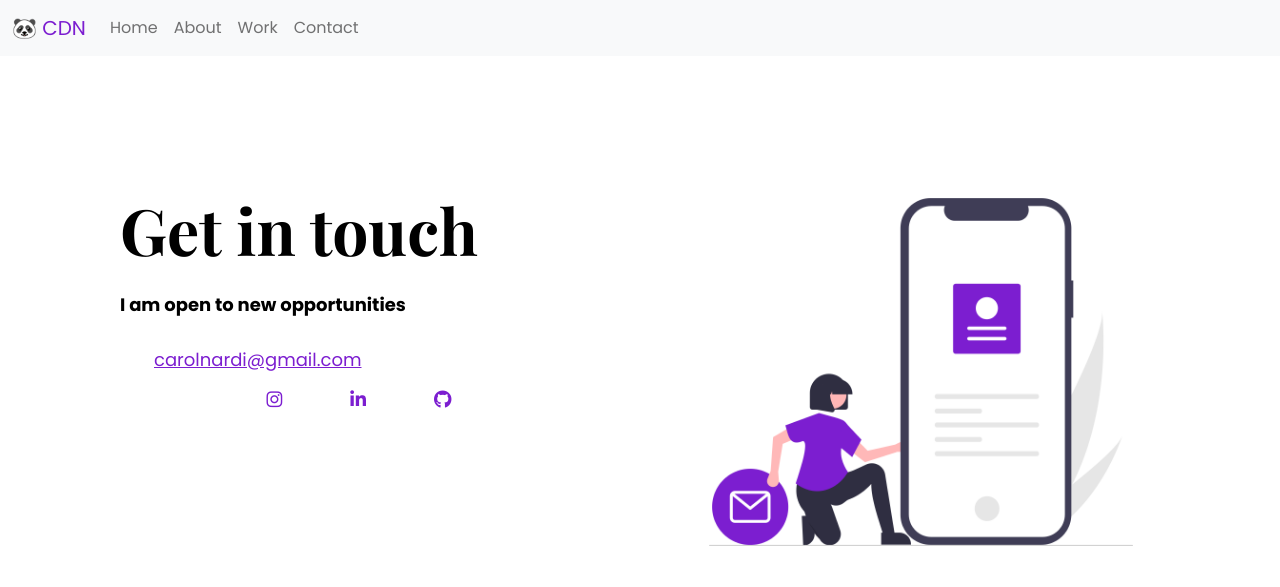
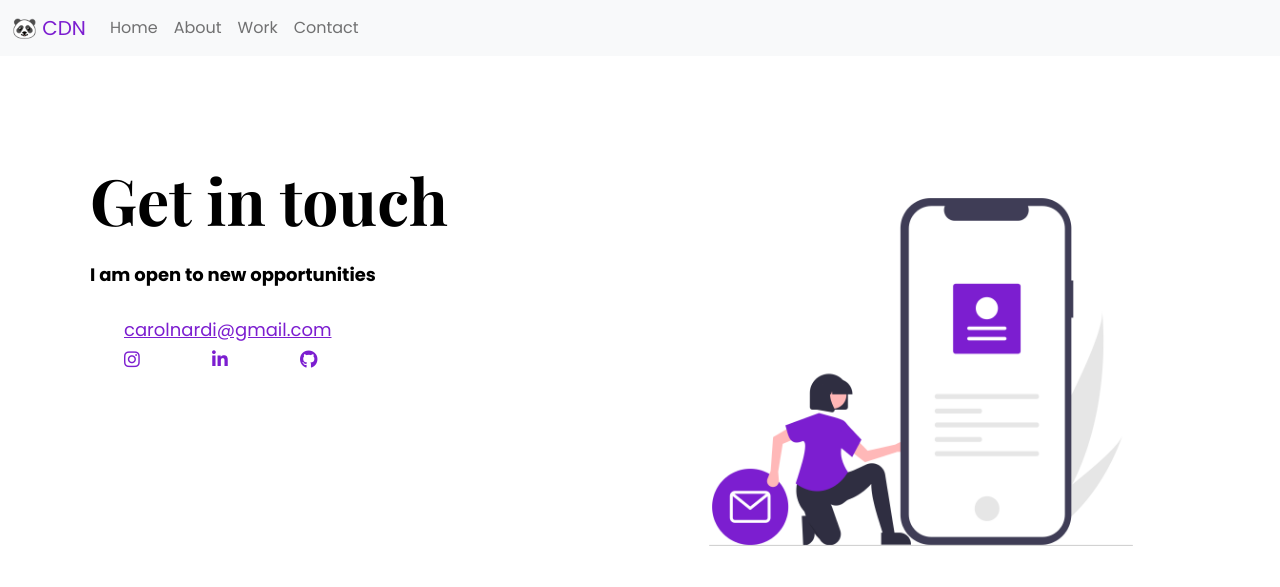
Before and after one commit to Carolnardi/lesson4, a plain HTML site: page contact.html in a window 1280 px wide. Drawn offline with nearby package versions, Linux system fonts and the light colour scheme.

Commit message:
added a new class on contact

```diff
--- a/contact.html
+++ b/contact.html
@@ -64,7 +64,7 @@
     <div class="about-section container" id="contact">
       <div class="row">
         <div class="col-lg-6">
-          <div class="about-section-content">
+          <div class="contact-section-content">
             <h1 class="mb-4 justify-content-center">Get in touch</h1>
             <h2 class="mb-4 justify-content-center">
               I am open to new opportunities
@@ -72,7 +72,7 @@
             <div class="email-link">
               <a href="malito:carolnardi@gmail.com">carolnardi@gmail.com</a>
             </div>
-            <div class="social-links d-flex justify-content-center">
+            <div class="social-links">
               <a href="https://www.instagram.com/carolnardi/" target="blank">
                 <i class="fab fa-instagram"></i
               ></a>
--- a/src/styles.css
+++ b/src/styles.css
@@ -75,7 +75,7 @@ p {
 .about-section-content {
   margin: 30px;
 }
-.about-section-content a {
+.contact-section-content a {
   margin: 0 20px;
   color: var(--branding-color);
   padding: 10px 14px;
@@ -83,17 +83,17 @@ p {
   border-radius: 50%;
   transition: all 100ms ease-in-out;
 }
-.about-section-content a:hover {
+.contact-section-content a:hover {
   color: white;
   background-color: var(--branding-color);
 }
 
-.about-section-content .email-link {
+.contact-section-content .email-link {
   text-decoration: none;
   color: black;
   font-size: 24px;
 }
-.about-section-content .email-link:hover {
+.contact-section-content .email-link:hover {
   color: var(--branding-color);
 }
 
```
